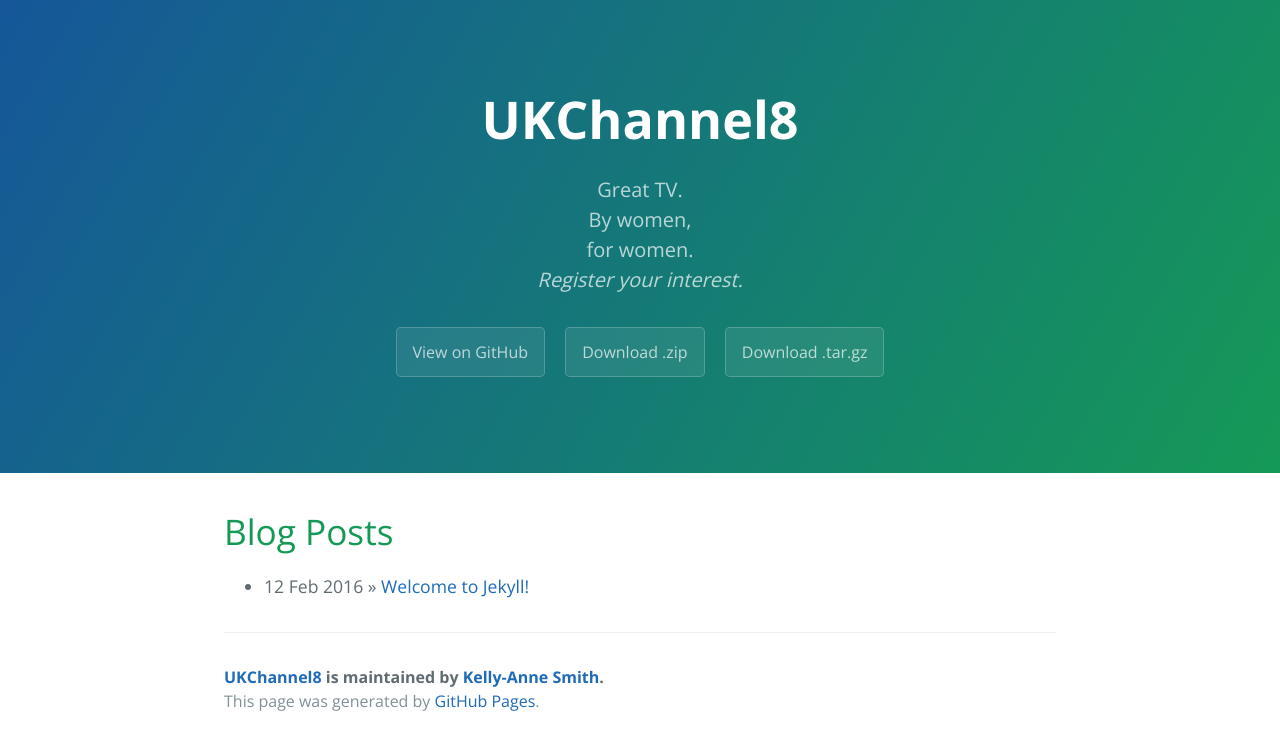
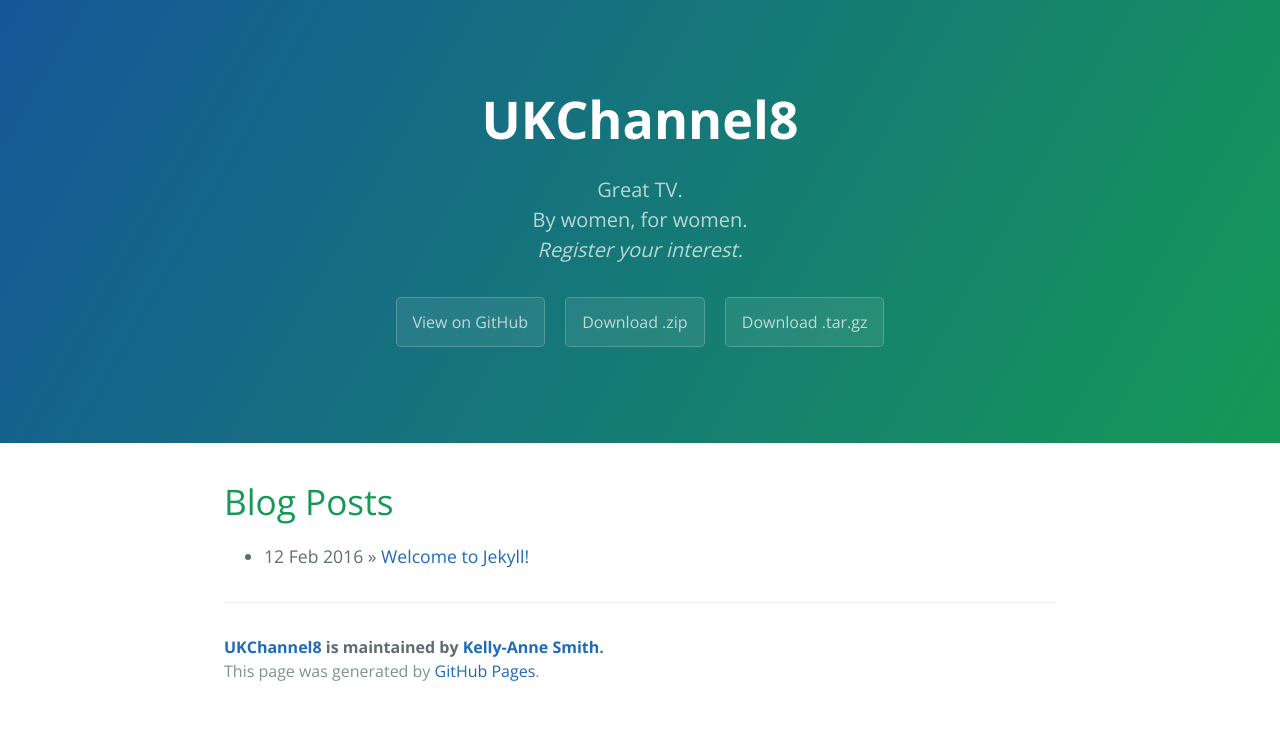
Before and after one commit to UKChannel8/UKChannel8.github.io, a Jekyll site: the page built from index.html, in a window 1280 px wide. Shown: the top 750 px of the page. Built offline with Jekyll 4.4.1, drawn with Linux system fonts in a browser that asks for light colours; the list of posts is cut into pages by our own code.

```diff
--- a/_config.yml
+++ b/_config.yml
@@ -1,6 +1,6 @@
 # Setup
 title:        UKChannel8
-tagline:      Great TV.<br>By women,<br>for women.<br><i>Register your interest.</i>
+tagline:      Great TV.<br>By women, for women.<br><i>Register your interest.</i>
 baseurl:      ""
 paginate:     1
 
```
